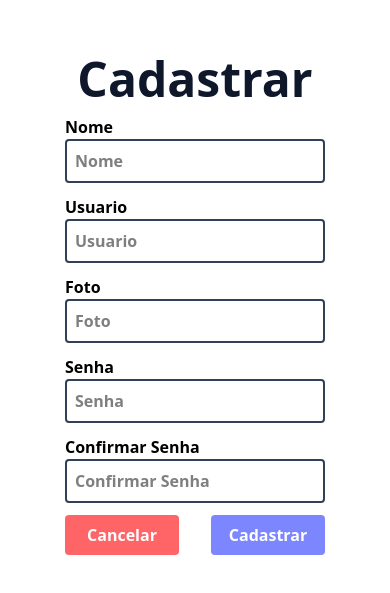
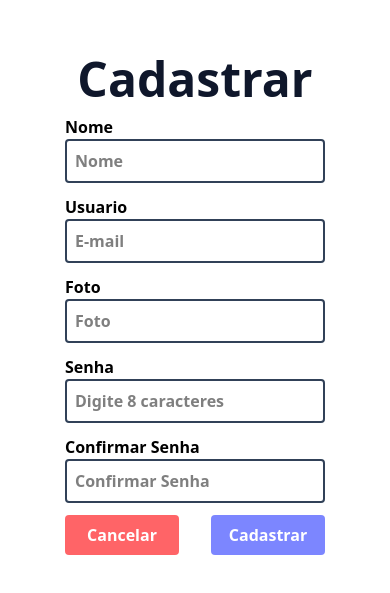
Before and after one commit to bkmelo/Blog-Pessoal---Fase-2, a React (Vite) app: page /cadastro in a window 390 px wide. Shown: the part 117-710 px from the top of the page. Built offline with nearby package versions, Linux system fonts and the light colour scheme; no server answers.

Commit message:
Imagens das página de cadastro/login/home

```diff
--- a/src/pages/cadastro/Cadastro.tsx
+++ b/src/pages/cadastro/Cadastro.tsx
@@ -68,7 +68,7 @@ async function cadastrarNovoUsuario(e: FormEvent<HTMLFormElement>) {
         <>
             <div className="grid grid-cols-1 lg:grid-cols-2 h-screen
                             place-items-center font-bold">
-                <div className="bg-[url('https://i.imgur.com/ZZFAMzo.jpg')] lg:block hidden bg-no-repeat
+                <div className="bg-[url('https://ik.imagekit.io/ms3dptda1/9471178_4190677.jpg')] lg:block hidden bg-no-repeat
                                 w-full min-h-screen bg-cover bg-center">
                 </div>
                 <form className='flex justify-center items-center flex-col w-2/3 gap-3'
@@ -92,7 +92,7 @@ async function cadastrarNovoUsuario(e: FormEvent<HTMLFormElement>) {
                             type="text"
                             id="usuario"
                             name="usuario"
-                            placeholder="Usuario"
+                            placeholder="E-mail"
                             className="border-2 border-slate-700 rounded p-2"
                             value= {usuario.usuario}
                             onChange={(e:ChangeEvent<HTMLInputElement>) => atualizarEstado(e)}
@@ -116,7 +116,7 @@ async function cadastrarNovoUsuario(e: FormEvent<HTMLFormElement>) {
                             type="password"
                             id="senha"
                             name="senha"
-                            placeholder="Senha"
+                            placeholder="Digite 8 caracteres"
                             className="border-2 border-slate-700 rounded p-2"
                             value={usuario.senha}
                             onChange={(e:ChangeEvent<HTMLInputElement>) => atualizarEstado(e)}
--- a/src/pages/home/Home.tsx
+++ b/src/pages/home/Home.tsx
@@ -5,13 +5,13 @@ function Home() {
   return (
     <>
 
-    <div className="bg-indigo-900 flex justify-center">
-        <div className="container grid grid-cols-2 text-white">
+    <div className="bg-[#e1d6d3] flex justify-center">
+        <div className="container grid grid-cols-2 text-bg-indigo-900">
             <div className="flex flex-col gap-4 items-center justify-center py-4">
                  <h2 className="text-5xl font-bold">
                  Seja Bem Vindo!</h2>
                  <p className="text-xl">
-                    Expresse aqui seus pensamentos e opninões</p>
+                    Expresse suas opniões sobre os seus Doramas Preferidos</p>
 
     <div className="flex justify-around gap-4">
              <ModalPostagem />
@@ -19,11 +19,11 @@ function Home() {
        </div>
  </div>
 
- <div className="flex justify-center">
+ <div className="flex justify-center ">
        <img
-             src= "https://i.imgur.com/fyfri1v.png"
+             src= "https://ik.imagekit.io/ms3dptda1/30872154_7720852%20(1).jpg"
              alt="Imagem Página Home"
-             className="w-2/3"
+             className="w-2/2"
         />
      </div>
     </div>
```
